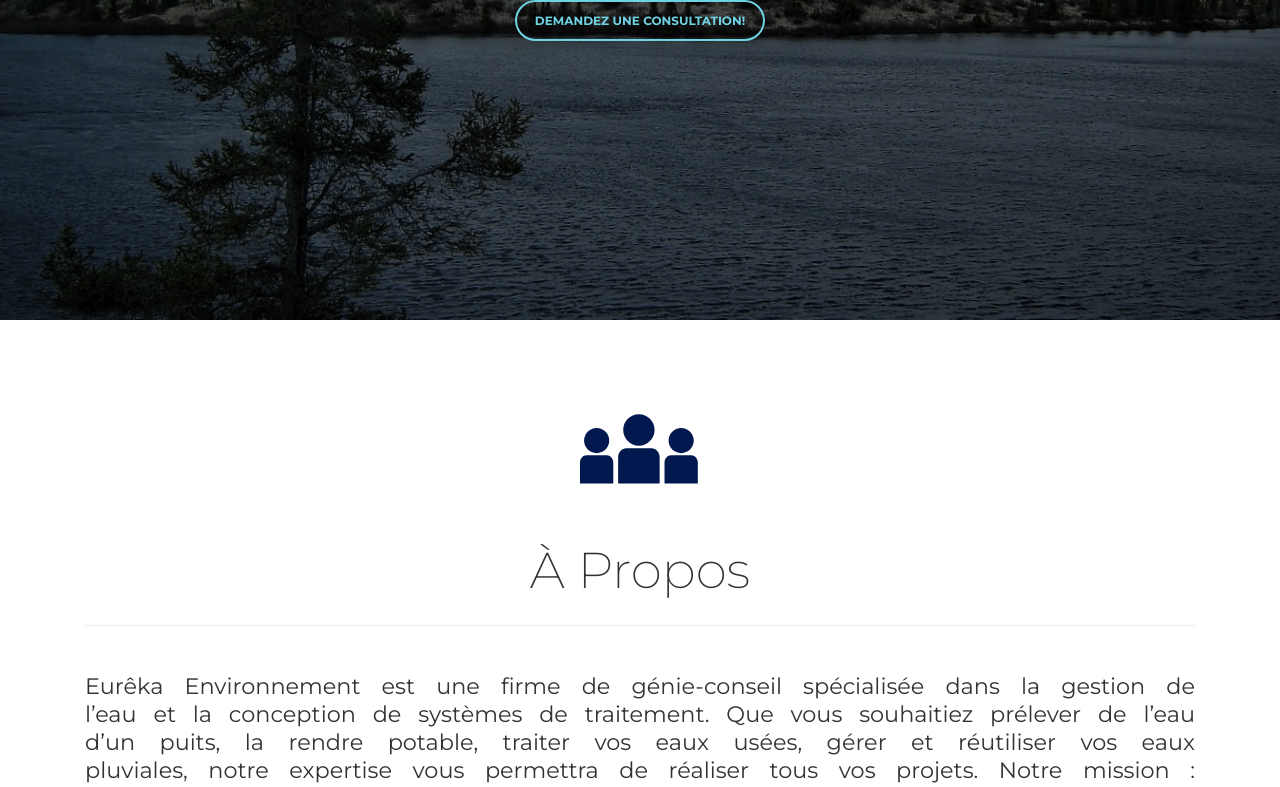
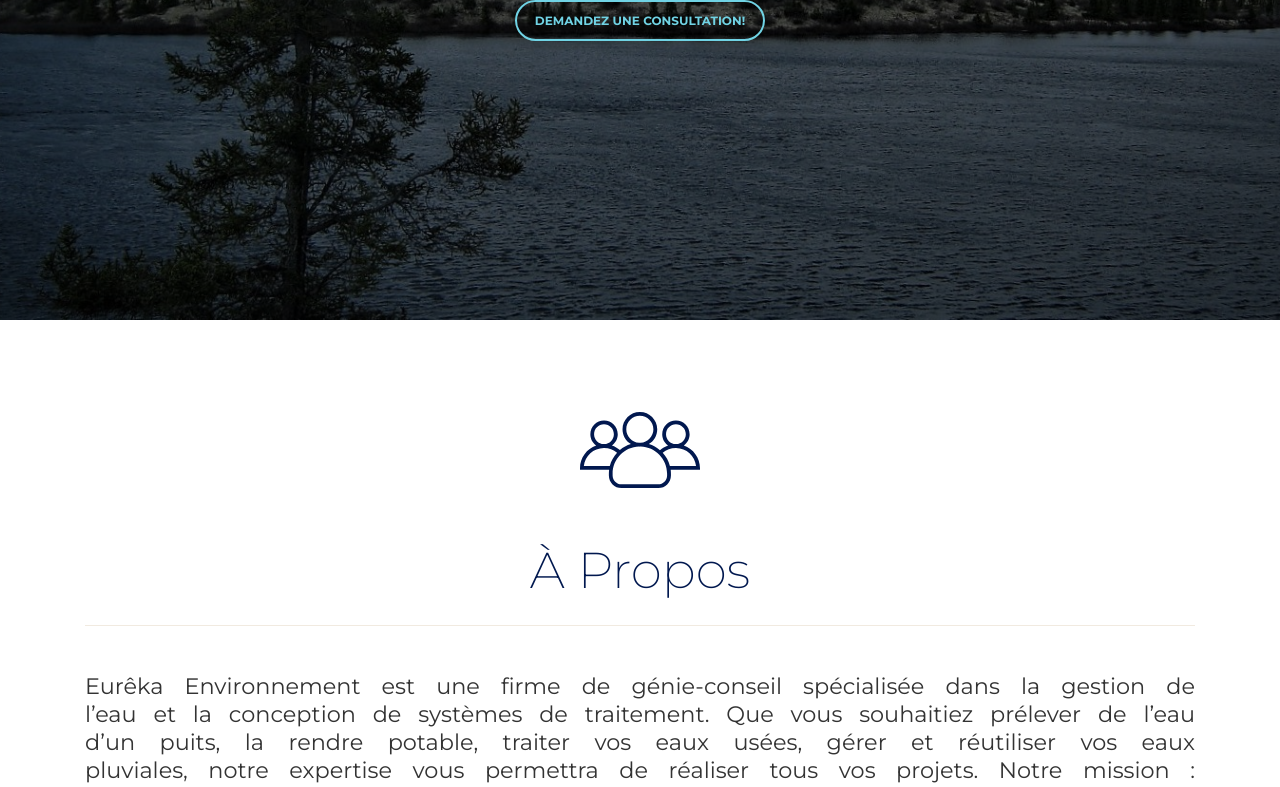
Before and after one commit to Eureka-Environnement/eurekaenvironnement.com, a React (Create React App) app: page / in a window 1280 px wide. Shown: the part 480-1267 px from the top of the page. Built offline with nearby package versions, Linux system fonts and the light colour scheme.

Commit message:
changed about us icon

```diff
--- a/src/HomePage/AProposSection.tsx
+++ b/src/HomePage/AProposSection.tsx
@@ -28,7 +28,7 @@ const AProposSection = ({ aProposRef }: AProposSection) => {
         <Row>
           <Col className="ml-auto mr-auto" md="12">
             <AboutUs className="icon-about-us" />
-            <h1 className="title">À Propos</h1>
+            <h1 className="title eureka">À Propos</h1>
             <hr />
           </Col>
         </Row>
--- a/src/assets/scss/paper-kit/_sections.scss
+++ b/src/assets/scss/paper-kit/_sections.scss
@@ -4,6 +4,10 @@
     background-color: #FFFFFF;
 
     .title {
+        &.eureka {
+            color: $eureka-color-1;
+        }
+
         &.sub-section {
             text-align: center;
             margin-top: 0
--- a/src/assets/scss/paper-kit/_variables.scss
+++ b/src/assets/scss/paper-kit/_variables.scss
@@ -1,3 +1,8 @@
+$eureka-color-1:             #01184f !default;
+$eureka-color-2:             #244491 !default;
+$eureka-color-3:             #3e9ae5 !default;
+$eureka-color-4:             #70d3e4 !default;
+
 $font-color:                 #66615b !default;
 $fill-font-color:            rgba(255, 255, 255, 0.8);
 $font-family-sans-serif:     'Montserrat', "Helvetica", Arial, sans-serif;
@@ -38,7 +43,7 @@ $default-color:              #66615B !default;
 $default-bg:                 #66615B !default;
 $default-states-color:       #403D39 !default;
 
-$primary-color:              #70d3e4 !default;
+$primary-color:              $eureka-color-4 !default;
 $primary-states-color:       darken($primary-color, 10%) !default;
 
 $success-color:              #6bd098 !default;
@@ -60,11 +65,6 @@ $purple-states-color:        darken($purple-color, 8%) !default;
 
 $brown-color:                #dcb285 !default;
 $brown-states-color:         darken($brown-color, 8%) !default;
-
-$eureka-color-1:             #01184f !default;
-$eureka-color-2:             #244491 !default;
-$eureka-color-3:             #3e9ae5 !default;
-$eureka-color-4:             #70d3e4 !default;
 
 
 /*      light colors - used for select dropdown         */
--- a/src/components/Icons/AboutUs.tsx
+++ b/src/components/Icons/AboutUs.tsx
@@ -12,68 +12,60 @@ const AboutUs = ({ className }: AboutUs) => {
       id="Capa_1"
       x="0px"
       y="0px"
-      viewBox="0 0 512 512"
+      viewBox="0 0 505.4 505.4"
       className={`icon about-us ${className}`}
     >
       <g>
         <g>
-          <path
-            d="M251.256,237.591c37.166,0,67.042-30.048,67.042-66.977c0.043-37.037-29.876-66.999-67.042-66.999
-			c-36.908,0-66.869,29.962-66.869,66.999C184.387,207.587,214.349,237.591,251.256,237.591z"
-          />
-          <path
-            d="M305.032,248.506H197.653c-19.198,0-34.923,17.602-34.923,39.194v107.854c0,1.186,0.604,2.243,0.669,3.473h175.823
-			c0.129-1.229,0.626-2.286,0.626-3.473V287.7C339.912,266.108,324.187,248.506,305.032,248.506z"
-          />
-          <path
-            d="M431.588,269.559c29.832,0,53.754-24.008,53.754-53.668s-23.922-53.711-53.754-53.711
-			c-29.617,0-53.582,24.051-53.582,53.711C377.942,245.53,401.972,269.559,431.588,269.559z"
-          />
-          <path
-            d="M474.708,278.317h-86.046c-15.445,0-28.064,14.107-28.064,31.472v86.413c0,0.928,0.453,1.812,0.518,2.826h141.03
-			c0.065-1.014,0.496-1.898,0.496-2.826v-86.413C502.707,292.424,490.11,278.317,474.708,278.317z"
-          />
-          <path
-            d="M71.011,269.559c29.789,0,53.733-24.008,53.733-53.668S100.8,162.18,71.011,162.18c-29.638,0-53.603,24.051-53.603,53.711
-			S41.373,269.559,71.011,269.559L71.011,269.559z"
-          />
-          <path
-            d="M114.109,278.317H27.977C12.576,278.317,0,292.424,0,309.789v86.413c0,0.928,0.453,1.812,0.539,2.826h141.03
-			c0.065-1.014,0.475-1.898,0.475-2.826v-86.413C142.087,292.424,129.489,278.317,114.109,278.317z"
-          />
+          <path d="M437.1,233.45c14.8-10.4,24.6-27.7,24.6-47.2c0-31.9-25.8-57.7-57.7-57.7c-31.9,0-57.7,25.8-57.7,57.7
+            c0,19.5,9.7,36.8,24.6,47.2c-12.7,4.4-24.3,11.2-34.1,20c-13.5-11.5-29.4-20.3-46.8-25.5c21.1-12.8,35.3-36.1,35.3-62.6
+            c0-40.4-32.7-73.1-73.1-73.1c-40.4,0-73.1,32.8-73.1,73.1c0,26.5,14.1,49.8,35.3,62.6c-17.2,5.2-32.9,13.9-46.3,25.2
+            c-9.8-8.6-21.2-15.3-33.7-19.6c14.8-10.4,24.6-27.7,24.6-47.2c0-31.9-25.8-57.7-57.7-57.7s-57.7,25.8-57.7,57.7
+            c0,19.5,9.7,36.8,24.6,47.2C28.5,247.25,0,284.95,0,329.25v6.6c0,0.2,0.2,0.4,0.4,0.4h122.3c-0.7,5.5-1.1,11.2-1.1,16.9v6.8
+            c0,29.4,23.8,53.2,53.2,53.2h155c29.4,0,53.2-23.8,53.2-53.2v-6.8c0-5.7-0.4-11.4-1.1-16.9H505c0.2,0,0.4-0.2,0.4-0.4v-6.6
+            C505.2,284.85,476.8,247.15,437.1,233.45z M362.3,186.15c0-23,18.7-41.7,41.7-41.7s41.7,18.7,41.7,41.7
+            c0,22.7-18.3,41.2-40.9,41.7c-0.3,0-0.5,0-0.8,0s-0.5,0-0.8,0C380.5,227.45,362.3,208.95,362.3,186.15z M194.9,165.35
+            c0-31.5,25.6-57.1,57.1-57.1s57.1,25.6,57.1,57.1c0,30.4-23.9,55.3-53.8,57c-1.1,0-2.2,0-3.3,0c-1.1,0-2.2,0-3.3,0
+            C218.8,220.65,194.9,195.75,194.9,165.35z M59.3,186.15c0-23,18.7-41.7,41.7-41.7s41.7,18.7,41.7,41.7c0,22.7-18.3,41.2-40.9,41.7
+            c-0.3,0-0.5,0-0.8,0s-0.5,0-0.8,0C77.6,227.45,59.3,208.95,59.3,186.15z M125.5,320.15H16.2c4.5-42.6,40.5-76,84.2-76.3
+            c0.2,0,0.4,0,0.6,0s0.4,0,0.6,0c20.8,0.1,39.8,7.8,54.5,20.3C141.7,279.75,131,298.95,125.5,320.15z M366.8,359.95
+            c0,20.5-16.7,37.2-37.2,37.2h-155c-20.5,0-37.2-16.7-37.2-37.2v-6.8c0-62.1,49.6-112.9,111.3-114.7c1.1,0.1,2.3,0.1,3.4,0.1
+            s2.3,0,3.4-0.1c61.7,1.8,111.3,52.6,111.3,114.7V359.95z M378.7,320.15c-5.5-21.1-16-40-30.3-55.6c14.8-12.8,34-20.5,55-20.7
+            c0.2,0,0.4,0,0.6,0s0.4,0,0.6,0c43.7,0.3,79.7,33.7,84.2,76.3H378.7z"/>
         </g>
-        <g></g>
-        <g></g>
-        <g></g>
-        <g></g>
-        <g></g>
-        <g></g>
-        <g></g>
-        <g></g>
-        <g></g>
-        <g></g>
-        <g></g>
-        <g></g>
-        <g></g>
-        <g></g>
-        <g></g>
       </g>
-      <g></g>
-      <g></g>
-      <g></g>
-      <g></g>
-      <g></g>
-      <g></g>
-      <g></g>
-      <g></g>
-      <g></g>
-      <g></g>
-      <g></g>
-      <g></g>
-      <g></g>
-      <g></g>
-      <g></g>
+      <g>
+      </g>
+      <g>
+      </g>
+      <g>
+      </g>
+      <g>
+      </g>
+      <g>
+      </g>
+      <g>
+      </g>
+      <g>
+      </g>
+      <g>
+      </g>
+      <g>
+      </g>
+      <g>
+      </g>
+      <g>
+      </g>
+      <g>
+      </g>
+      <g>
+      </g>
+      <g>
+      </g>
+      <g>
+      </g>
     </svg>
+
   );
 };
 export default AboutUs;
```
